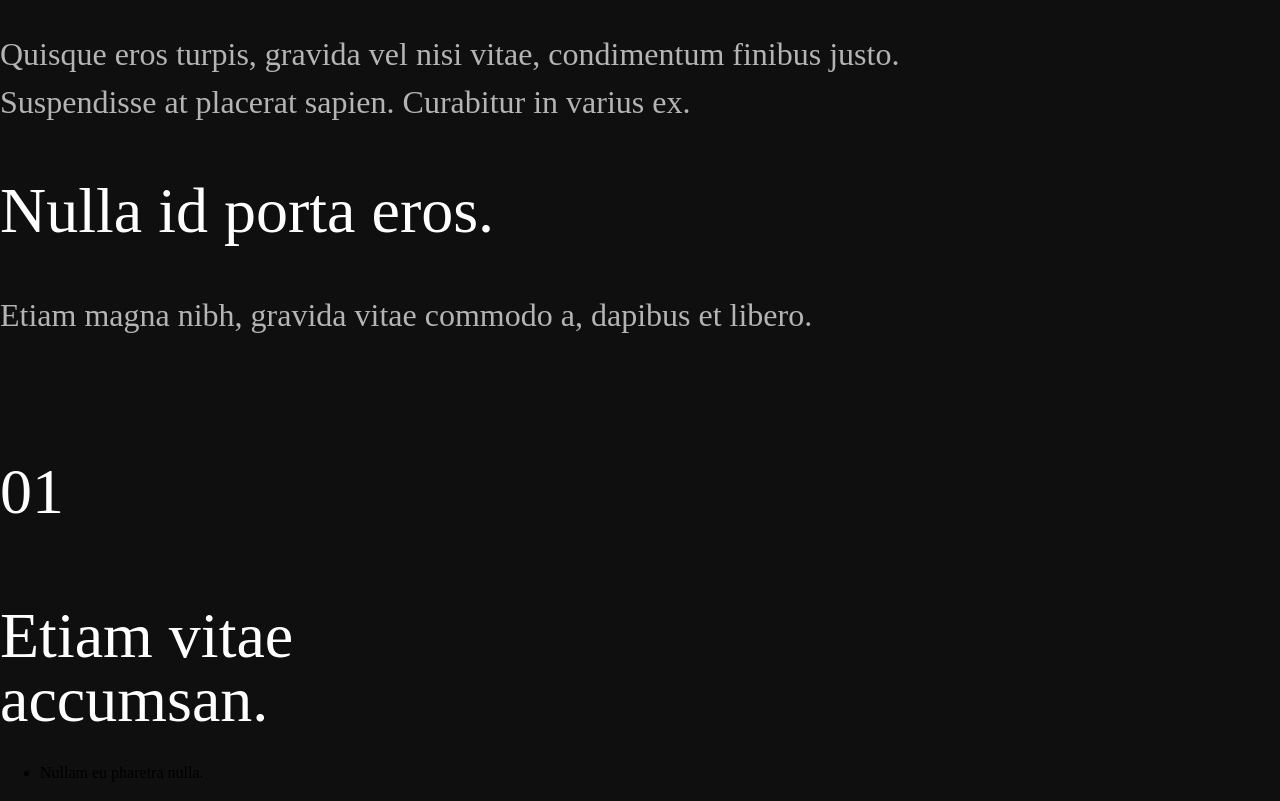
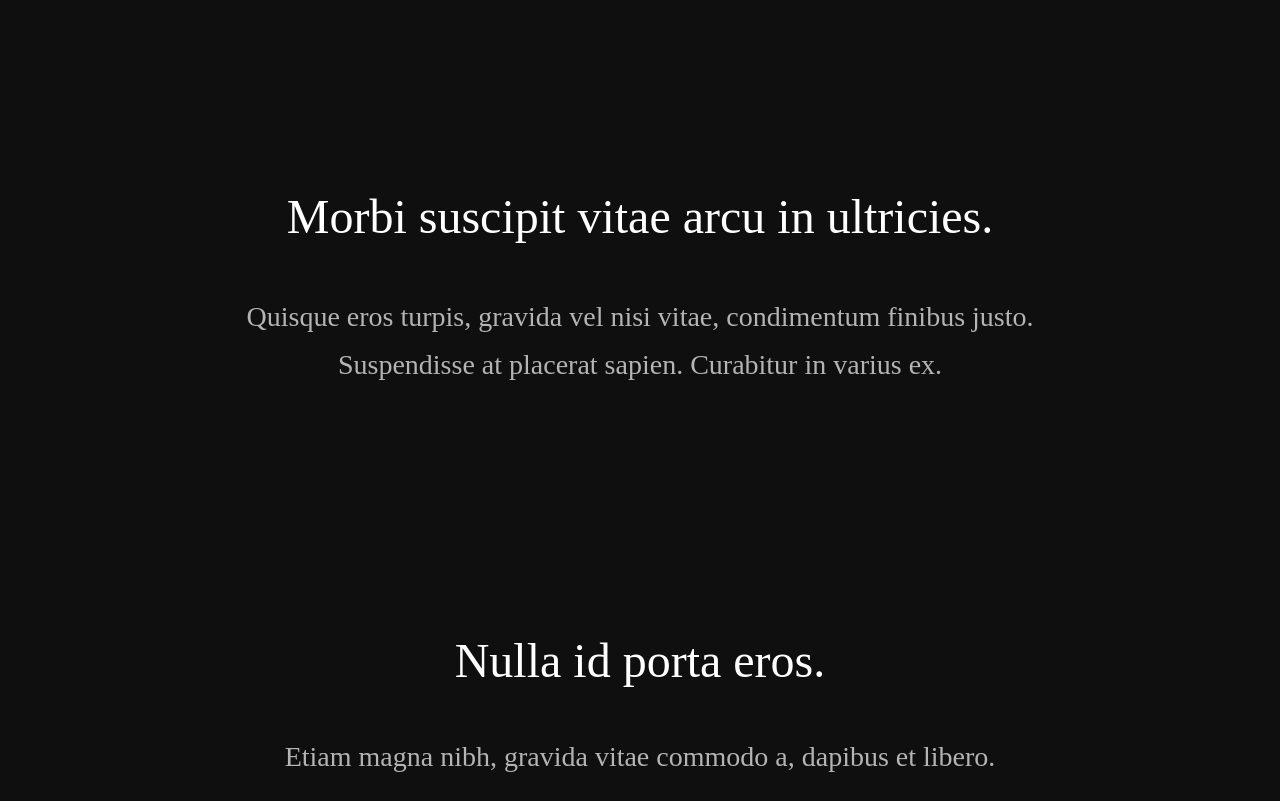
Before and after one commit to daisygith/website_example2, a plain HTML site: page index.html in a window 1280 px wide. Shown: the part 940-1741 px from the top of the page. Drawn offline with Linux system fonts and the light colour scheme.

Commit message:
added style for two section

```diff
--- a/style.css
+++ b/style.css
@@ -5,6 +5,7 @@
     --text-addidtional-color: rgb(180, 180, 180);
     --elements-color: rgb(129, 60, 255);
     --elements-additional-color: rgb(149, 104, 239);
+    --box-color: rgba(255, 255, 255, 0.1);
 }
 
 
@@ -160,7 +161,7 @@
     margin: 4px 4px 0px 4px;
 }
 
-.main {
+.section {
     background-color: var(--background-standard-color);
     display: flex;
     flex: none;
@@ -307,5 +308,135 @@
 
 .logos-slide {
     display: inline-block;
-    animation: 20s slide infinite linear;
+    animation: 40s slide infinite linear;
 }
+
+.section.sc{
+    /*overflow: visible;*/
+    padding: 80px 100px 100px;
+    align-items: center;
+}
+
+.container.sc {
+    align-items: center;
+}
+
+.content.sc {
+    gap: 12px;
+}
+
+.text-page.sc {
+    justify-content: center;
+    text-align: center;
+}
+
+.text-style.sc {
+    font-size: 48px;
+}
+
+.text-style.paragraph.sc {
+    color: var(--text-addidtional-color);
+    font-size: 28px;
+}
+
+.content.th{
+    align-items: flex-start;
+    /*gap: 20px;*/
+    padding: 0;
+    width: 100%;
+    display: grid;
+    grid-template-columns: repeat(2, 1fr);
+}
+
+.box {
+    /*flex: 1 0 0px;*/
+    /*height: auto;*/
+    position: relative;
+    /*width: 1px;*/
+    /*padding: 36px;*/
+}
+
+.content.boxes {
+    align-items: flex-start;
+    justify-content: flex-start;
+    /*border-bottom-width: 1px;*/
+    /*border-color: var(--box-color);*/
+    /*border-left-width: 1px;*/
+    /*border-right-width: 1px;*/
+    border: solid 1px var(--box-color);
+    border-radius: 12px;
+    width: 99%;
+    opacity: 1;
+}
+
+.content.fr {
+    /*gap: 28px;*/
+    align-items: flex-start;
+    opacity: 1;
+    padding: 36px;
+}
+
+.content-style {
+    flex: none;
+    height: auto;
+    position: relative;
+    white-space: normal;
+    width: 100%;
+    word-break: break-word;
+    word-wrap: break-word;
+}
+
+.content-style.additional {
+    outline: none;
+    display: flex;
+    flex-direction: column;
+    justify-content: flex-start;
+    flex-shrink: 0;
+    transform: none;
+    opacity: 1;
+
+}
+
+.number {
+    outline: none;
+    display: flex;
+    flex-direction: column;
+    justify-content: flex-start;
+    flex-shrink: 0;
+    color: var(--elements-color);
+    transform: none;
+    opacity: 1;
+}
+
+.text-style.th {
+    color: var(--elements-color);
+    font-size: 20px;
+
+    font-weight: bold;
+    line-height: 1.2rem;
+
+    margin-block-end: 0em;
+    text-align: left;
+    margin-block-start: 0.5em;
+}
+
+.text-style.fr {
+    color: var(--text-color);
+    font-size: 28px;
+    font-weight: 400;
+    line-height: 1.4rem;
+
+    margin-block-end: 0em;
+    text-align: left;
+    margin-block-start: 0.5em;
+}
+
+ul {
+    text-align: left;
+    color: var(--text-addidtional-color);
+    margin-block-start: 0;
+    margin-block-end: 0;
+    margin-inline-start: 0px;
+    margin-inline-end: 0px;
+    padding-inline-start: 18px;
+}
```
